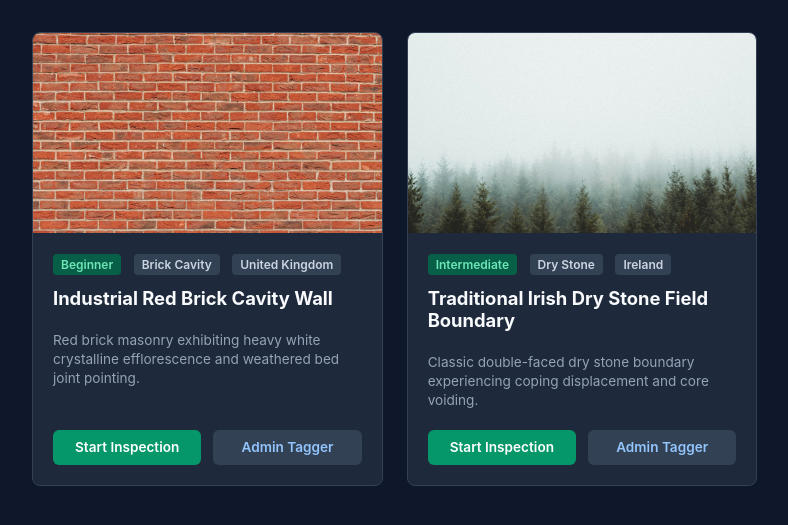
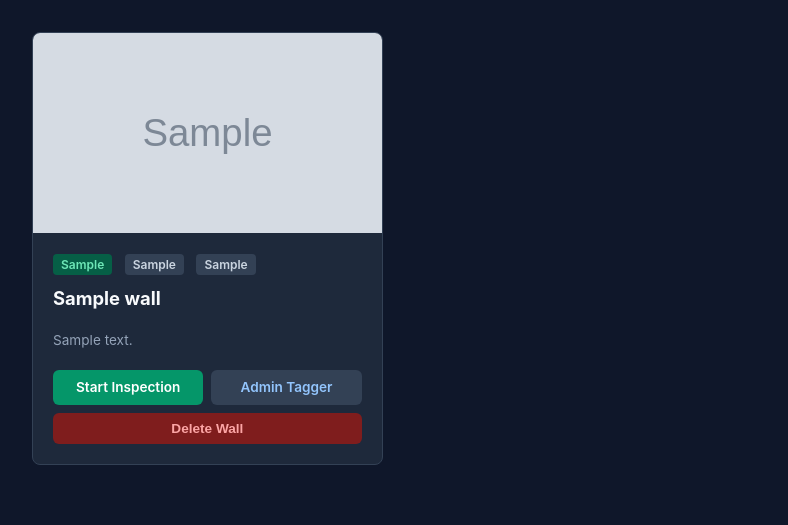
Before and after one commit to BBSISK/wall_inspector, a Flask app: page / in a window 1280 px wide. Shown: the part 124-649 px from the top of the page, without its empty margins (58-846 px from the left). Run offline with Flask 3, Linux system fonts and the light colour scheme; tables that the repository leaves empty hold one stand-in row (values such as "Sample post"); grey boxes marked "Sample" are stand-in pictures.

Commit message:
feat: add admin delete wall option with cascade cleanup

```diff
--- a/app.py
+++ b/app.py
@@ -6,7 +6,6 @@ from werkzeug.utils import secure_filename
 from config import Config
 from models import db, Wall, Defect, AssessmentAttempt, Certificate
 
-# Standard Defect Taxonomy by Wall Type
 TAXONOMY_BY_WALL_TYPE = {
     "brick_cavity": [
         {"id": "efflorescence", "label": "Efflorescence (Salt Leaching)"},
@@ -57,7 +56,6 @@ def create_app(config_class=Config):
     app = Flask(__name__)
     app.config.from_object(config_class)
 
-    # Persistence handling: Render Persistent Disk fallback if /var/data exists
     if os.path.isdir("/var/data"):
         app.config["SQLALCHEMY_DATABASE_URI"] = "sqlite:////var/data/wall_inspector.db"
         upload_folder = "/var/data/walls"
@@ -73,115 +71,40 @@ def create_app(config_class=Config):
     with app.app_context():
         db.create_all()
 
-        # Seed Bank of Initial Walls & Detailed Ground Truths
-        seed_data = [
-            {
-                "slug": "industrial-brick-efflorescence",
-                "title": "Industrial Red Brick Cavity Wall",
-                "description": "Red brick masonry exhibiting heavy white crystalline efflorescence and weathered bed joint pointing.",
-                "country": "United Kingdom",
-                "region": "Manchester",
-                "wall_type": "brick_cavity",
-                "structural_function": "load_bearing",
-                "difficulty": "beginner",
-                "image_filename": "brick_efflorescence_01.jpg",
-                "defects": [
-                    {
-                        "target_type": "bounding_box",
-                        "x_min": 0.18, "y_min": 0.20, "x_max": 0.82, "y_max": 0.80,
-                        "category": "efflorescence",
-                        "severity": "moderate",
-                        "title": "Crystalline Salt Efflorescence",
-                        "explanation": "White salt deposits migrated through porous brickwork during water evaporation cycles."
-                    },
-                    {
-                        "target_type": "bounding_box",
-                        "x_min": 0.25, "y_min": 0.65, "x_max": 0.75, "y_max": 0.85,
-                        "category": "mortar_erosion",
-                        "severity": "minor",
-                        "title": "Bed Joint Mortar Erosion",
-                        "explanation": "Recessed joint pointing from driving rain washout, reducing weather protection."
-                    }
-                ]
-            },
-            {
-                "slug": "traditional-drystone-boundary",
-                "title": "Traditional Irish Dry Stone Field Boundary",
-                "description": "Classic double-faced dry stone boundary experiencing coping displacement and core voiding.",
-                "country": "Ireland",
-                "region": "Galway / Connemara",
-                "wall_type": "dry_stone",
-                "structural_function": "boundary",
-                "difficulty": "intermediate",
-                "image_filename": "drystone_01.jpg",
-                "defects": [
-                    {
-                        "target_type": "bounding_box",
-                        "x_min": 0.30, "y_min": 0.05, "x_max": 0.70, "y_max": 0.35,
-                        "category": "coping_displacement",
-                        "severity": "high",
-                        "title": "Coping Stone Loss",
-                        "explanation": "Dislodged top cap stones expose internal smaller hearting stones to rain infiltration."
-                    },
-                    {
-                        "target_type": "bounding_box",
-                        "x_min": 0.35, "y_min": 0.40, "x_max": 0.65, "y_max": 0.80,
-                        "category": "hearting_washout",
-                        "severity": "high",
-                        "title": "Core Hearting Collapse",
-                        "explanation": "Internal packing gravel and small stones have washed down, risking face stone buckling."
-                    }
-                ]
-            }
-        ]
-
-        for item in seed_data:
-            wall = Wall.query.filter_by(slug=item["slug"]).first()
-            if not wall:
-                wall = Wall(
-                    slug=item["slug"],
-                    title=item["title"],
-                    description=item["description"],
-                    country=item["country"],
-                    region=item["region"],
-                    wall_type=item["wall_type"],
-                    structural_function=item["structural_function"],
-                    difficulty=item["difficulty"],
-                    image_filename=item["image_filename"],
-                    is_published=True
-                )
-                db.session.add(wall)
-                db.session.flush()
-
-                for d in item["defects"]:
-                    defect = Defect(
-                        wall_id=wall.id,
-                        target_type=d["target_type"],
-                        x_min=d["x_min"],
-                        y_min=d["y_min"],
-                        x_max=d["x_max"],
-                        y_max=d["y_max"],
-                        category=d["category"],
-                        severity=d["severity"],
-                        title=d["title"],
-                        explanation=d["explanation"]
-                    )
-                    db.session.add(defect)
-        db.session.commit()
-
     # --- Home & Catalog ---
     @app.route("/")
     def index():
         walls = Wall.query.filter_by(is_published=True).all()
         return render_template("index.html", walls=[w.to_dict() for w in walls])
 
-    # --- Student Dashboard & Leaderboard ---
+    # --- Delete Wall Action ---
+    @app.route("/admin/walls/<wall_id>/delete", methods=["POST"])
+    def admin_delete_wall(wall_id):
+        wall = Wall.query.get_or_404(wall_id)
+
+        # Remove image file if stored locally
+        if wall.image_filename:
+            file_path = os.path.join(app.config["UPLOAD_FOLDER"], wall.image_filename)
+            if os.path.exists(file_path):
+                try:
+                    os.remove(file_path)
+                except OSError:
+                    pass
+
+        # Delete related defects and attempts
+        Defect.query.filter_by(wall_id=wall.id).delete()
+        AssessmentAttempt.query.filter_by(wall_id=wall.id).delete()
+
+        db.session.delete(wall)
+        db.session.commit()
+        return redirect(url_for("index"))
+
+    # --- Performance Dashboard ---
     @app.route("/dashboard")
     def dashboard():
         attempts_raw = AssessmentAttempt.query.all()
         attempts_raw.sort(key=lambda x: getattr(x, 'created_at', None) or getattr(x, 'timestamp', datetime.min), reverse=True)
         attempts = attempts_raw[:25]
-
         certificates = Certificate.query.all()
 
         total_attempts = len(attempts_raw)
@@ -356,7 +279,6 @@ def create_app(config_class=Config):
         db.session.add(attempt)
         db.session.commit()
 
-        # Cumulative certification trigger (minimum 2 inspections)
         student_attempts = AssessmentAttempt.query.filter_by(student_name=student_name).all()
         qualifies_for_cert = False
         cert_code = None
--- a/templates/index.html
+++ b/templates/index.html
@@ -24,12 +24,14 @@
     .badge-diff { background: #065f46; color: #6ee7b7; }
     .card-title { margin: 0.25rem 0 0.5rem; font-size: 1.15rem; }
     .card-desc { font-size: 0.85rem; color: #94a3b8; line-height: 1.4; margin-bottom: 1.25rem; }
-    .btn-group { margin-top: auto; display: grid; grid-template-columns: 1fr 1fr; gap: 0.75rem; }
-    .btn { text-align: center; padding: 0.6rem; border-radius: 6px; font-size: 0.85rem; font-weight: 600; text-decoration: none; }
+    .btn-group { margin-top: auto; display: grid; grid-template-columns: 1fr 1fr; gap: 0.5rem; margin-bottom: 0.5rem; }
+    .btn { text-align: center; padding: 0.6rem; border-radius: 6px; font-size: 0.85rem; font-weight: 600; text-decoration: none; border: none; cursor: pointer; }
     .btn-primary { background: #059669; color: #fff; }
     .btn-primary:hover { background: #047857; }
     .btn-secondary { background: #334155; color: #93c5fd; }
     .btn-secondary:hover { background: #475569; }
+    .btn-delete { background: #7f1d1d; color: #fca5a5; width: 100%; padding: 0.5rem; }
+    .btn-delete:hover { background: #991b1b; }
   </style>
 </head>
 <body>
@@ -60,6 +62,9 @@
             <a href="/inspect/{{ wall.slug }}" class="btn btn-primary">Start Inspection</a>
             <a href="/admin/walls/{{ wall.id }}/tagger" class="btn btn-secondary">Admin Tagger</a>
           </div>
+          <form action="/admin/walls/{{ wall.id }}/delete" method="POST" onsubmit="return confirm('Permanently delete this wall image and all assessment data?');">
+            <button type="submit" class="btn btn-delete">Delete Wall</button>
+          </form>
         </div>
       </div>
     {% endfor %}
```
